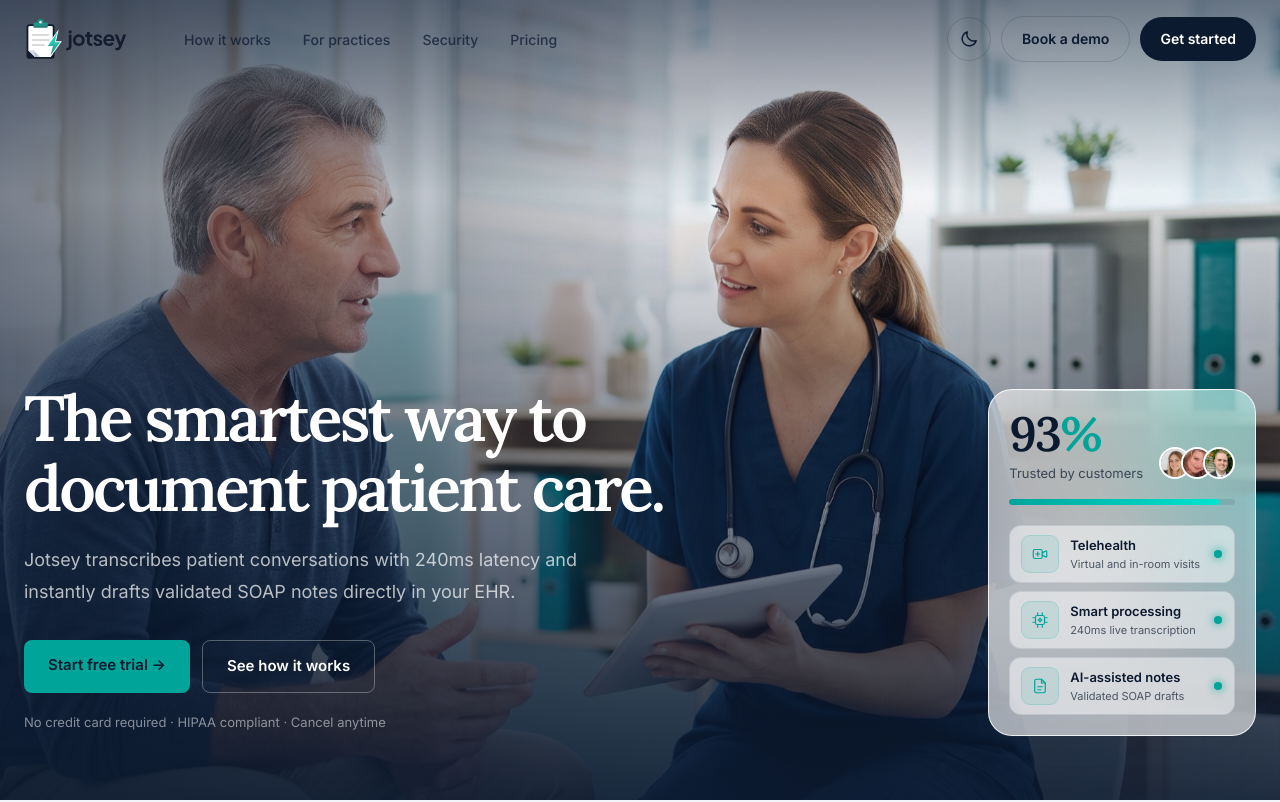
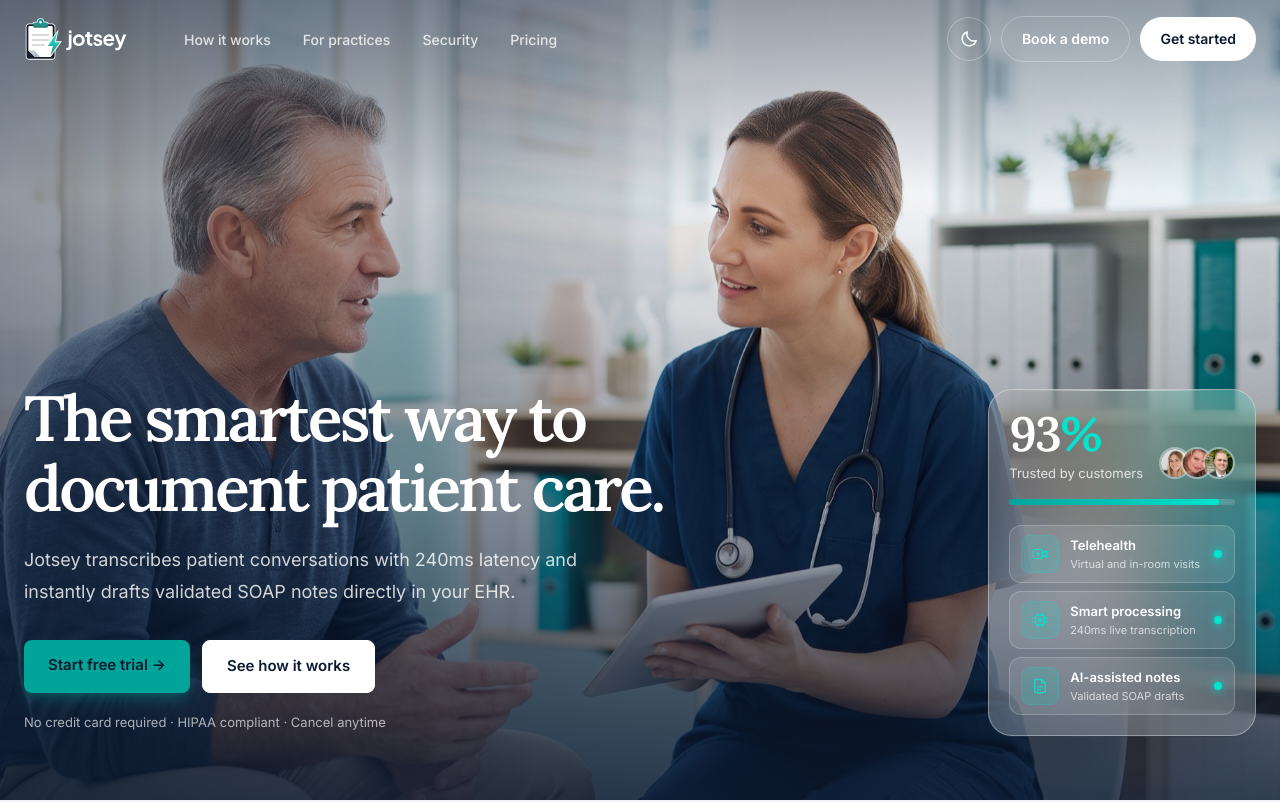
Before and after one commit to sumqdevelopers/Jotsey-landing-page, a React (Vite) app: page / in a window 1280 px wide. Shown: the top 802 px of the page. Built offline with nearby package versions, Linux system fonts and the light colour scheme; the HTML template or start-up script is replaced by a standard one.

Commit message:
Theme-aware hero overlay, CTAs and navbar for light and dark modes

```diff
--- a/src/components/layout/Header.tsx
+++ b/src/components/layout/Header.tsx
@@ -8,16 +8,19 @@ import { cx } from "@/lib/cx"
 
 /** 78px bar + 1px bottom border; keep in sync with `scroll-padding-top` in index.css. */
 const HEADER_HEIGHT = 79
+/** Past this point the bar is opaque enough to take its own theme colours. */
+const SOLID_THRESHOLD = 0.6
 
 export default function Header() {
   const progress = useScrollProgress("hero", HEADER_HEIGHT)
   const { theme } = useThemeContext()
-  // The hero follows the theme too, so the bar is light or dark with the theme at every scroll position.
-  const darkLogo = theme === "dark"
+  // Over the navy hero the bar is see-through, so it stays white in both themes. Once solid it
+  // takes the theme: a light bar with dark text, or a dark bar with light text.
+  const lightBar = progress >= SOLID_THRESHOLD && theme === "light"
 
   return (
     <header
-      className="fixed inset-x-0 top-0 z-50 border-b transition-colors duration-300"
+      className="fixed inset-x-0 top-0 z-50 border-b transition-[background-color,border-color] duration-300"
       style={{
         backgroundColor: `color-mix(in srgb, var(--color-brand-light) ${progress * 90}%, transparent)`,
         borderBottomColor: `color-mix(in srgb, var(--color-ink) ${progress * 10}%, transparent)`,
@@ -27,11 +30,11 @@ export default function Header() {
     >
       <Container className="flex h-[78px] items-center gap-8" wide>
         <a className="relative block h-11 w-[104px] shrink-0" href="#" aria-label="Jotsey home">
-          {/* Both marks stay mounted so the swap crossfades with the theme. */}
+          {/* Both marks stay mounted so the swap crossfades with the bar. */}
           <img
             className={cx(
               "absolute inset-0 size-full transition-opacity duration-300",
-              darkLogo ? "opacity-100" : "opacity-0",
+              lightBar ? "opacity-0" : "opacity-100",
             )}
             src={asset("/brand/jotsey-logo-dark.svg")}
             alt=""
@@ -39,14 +42,17 @@ export default function Header() {
           <img
             className={cx(
               "absolute inset-0 size-full transition-opacity duration-300",
-              darkLogo ? "opacity-0" : "opacity-100",
+              lightBar ? "opacity-100" : "opacity-0",
             )}
             src={asset("/brand/jotsey-logo-light.svg")}
             alt=""
           />
         </a>
         <nav
-          className="hidden flex-1 items-center gap-8 pl-6 text-[14px] font-medium text-ink/75 lg:flex"
+          className={cx(
+            "hidden flex-1 items-center gap-8 pl-6 text-[14px] font-medium transition-colors duration-300 lg:flex",
+            lightBar ? "text-ink/75" : "text-white/80",
+          )}
           aria-label="Primary"
         >
           {navLinks.map((link) => (
@@ -56,15 +62,22 @@ export default function Header() {
           ))}
         </nav>
         <div className="ml-auto flex items-center gap-2.5">
-          <ThemeToggle />
+          <ThemeToggle lightBar={lightBar} />
           <a
-            className="hidden rounded-full border border-ink/15 px-5 py-3 text-sm font-semibold text-ink sm:block"
+            className={cx(
+              "hidden rounded-full border px-5 py-3 text-sm font-semibold transition-colors duration-300 sm:block",
+              lightBar ? "border-ink/15 text-ink" : "border-white/30 text-white",
+            )}
             href="#contact"
           >
             Book a demo
           </a>
           <a
-            className="rounded-full bg-emphasis px-5 py-3 text-sm font-semibold text-white"
+            className={cx(
+              "rounded-full px-5 py-3 text-sm font-semibold transition-colors duration-300",
+              // solid white over the hero; the theme's emphasis fill once the bar is solid
+              progress >= SOLID_THRESHOLD ? "bg-emphasis text-white" : "bg-white text-brand-navy",
+            )}
             href="#pricing"
           >
             Get started
--- a/src/components/layout/ThemeToggle.tsx
+++ b/src/components/layout/ThemeToggle.tsx
@@ -1,13 +1,21 @@
 import { useThemeContext } from "@/hooks/useThemeContext"
 import { cx } from "@/lib/cx"
 
-export default function ThemeToggle() {
+interface ThemeToggleProps {
+  /** True once the header has turned into a light bar; otherwise it sits over something dark. */
+  lightBar: boolean
+}
+
+export default function ThemeToggle({ lightBar }: ThemeToggleProps) {
   const { theme, toggleTheme } = useThemeContext()
   const isDark = theme === "dark"
 
   return (
     <button
-      className="relative grid size-11 place-items-center overflow-hidden rounded-full border border-ink/15 text-ink"
+      className={cx(
+        "relative grid size-11 place-items-center overflow-hidden rounded-full border transition-colors duration-300",
+        lightBar ? "border-ink/15 text-ink" : "border-white/30 text-white",
+      )}
       type="button"
       onClick={toggleTheme}
       aria-label={isDark ? "Switch to light theme" : "Switch to dark theme"}
--- a/src/index.css
+++ b/src/index.css
@@ -8,6 +8,9 @@
     @slot;
   }
 }
+
+/* `dark:` follows the theme toggle (html[data-theme="dark"]), not only the OS setting. */
+@custom-variant dark (&:where([data-theme="dark"], [data-theme="dark"] *));
 
 @theme {
   --font-sans: 'Inter', system-ui, -apple-system, BlinkMacSystemFont, 'Segoe UI', Roboto, sans-serif;
--- a/src/sections/hero/Hero.tsx
+++ b/src/sections/hero/Hero.tsx
@@ -17,12 +17,22 @@ export default function Hero() {
           alt=""
           fetchPriority="high"
         />
-        {/* scrims: navbar legibility at the top, text and card legibility at the bottom */}
-        <div className="absolute inset-x-0 top-0 h-48 bg-linear-to-b from-brand-navy/55 to-transparent" />
-        <div className="absolute inset-0 bg-linear-to-t from-brand-navy/90 via-brand-navy/45 via-40% to-transparent to-75%" />
-        <div className="absolute inset-0 bg-linear-to-r from-brand-navy/55 via-brand-navy/5 via-50% to-transparent" />
-        {/* on narrow screens the text sits over the faces, so darken the whole photo */}
-        <div className="absolute inset-0 bg-brand-navy/45 lg:hidden" />
+        {/* Navy scrims keep the navbar, text and card legible over the photo: lighter in the
+            light theme, deeper in the dark one. Both sets are stacked and crossfaded, since
+            gradients themselves can't transition. */}
+        <div className="absolute inset-0 transition-opacity duration-500 dark:opacity-0">
+          <div className="absolute inset-x-0 top-0 h-48 bg-linear-to-b from-brand-navy/40 to-transparent" />
+          <div className="absolute inset-0 bg-linear-to-t from-brand-navy/80 via-brand-navy/30 via-40% to-transparent to-75%" />
+          <div className="absolute inset-0 bg-linear-to-r from-brand-navy/45 via-brand-navy/5 via-50% to-transparent" />
+          {/* on narrow screens the text sits over the faces, so tint the whole photo */}
+          <div className="absolute inset-0 bg-brand-navy/40 lg:hidden" />
+        </div>
+        <div className="absolute inset-0 opacity-0 transition-opacity duration-500 dark:opacity-100">
+          <div className="absolute inset-x-0 top-0 h-48 bg-linear-to-b from-brand-navy/70 to-transparent" />
+          <div className="absolute inset-0 bg-linear-to-t from-brand-navy via-brand-navy/60 via-40% to-brand-navy/15 to-75%" />
+          <div className="absolute inset-0 bg-linear-to-r from-brand-navy/65 via-brand-navy/15 via-50% to-transparent" />
+          <div className="absolute inset-0 bg-brand-navy/55 lg:hidden" />
+        </div>
       </div>
 
       <Container
@@ -37,25 +47,25 @@ export default function Hero() {
             The smartest way to
             <span className="mt-2 block">document patient care.</span>
           </h1>
-          <p className="mt-6 max-w-[560px] text-base leading-7 text-white/70 md:text-lg md:leading-8">
+          <p className="mt-6 max-w-[560px] text-base leading-7 text-white/80 md:text-lg dark:text-white/70 md:leading-8">
             Jotsey transcribes patient conversations with 240ms latency and
             instantly drafts validated SOAP notes directly in your EHR.
           </p>
           <div className="mt-8 flex flex-wrap gap-3">
             <a
-              className="rounded-lg bg-accent-teal px-6 py-3.5 text-[15px] font-semibold text-brand-navy"
+              className="rounded-lg bg-accent-teal px-6 py-3.5 text-[15px] font-semibold text-brand-navy shadow-lg shadow-accent-teal/30 dark:bg-accent-teal/85 dark:shadow-black/40"
               href="#pricing"
             >
               Start free trial <ArrowIcon />
             </a>
             <a
-              className="rounded-lg border border-white/30 px-6 py-3.5 text-[15px] font-semibold"
+              className="rounded-lg border border-white bg-white px-6 py-3.5 text-[15px] font-semibold text-brand-navy dark:border-white/30 dark:bg-white/5 dark:text-white dark:backdrop-blur-md"
               href="#how"
             >
               See how it works
             </a>
           </div>
-          <p className="mt-5 text-[13px] text-white/50">
+          <p className="mt-5 text-[13px] text-white/65 dark:text-white/50">
             No credit card required · HIPAA compliant · Cancel anytime
           </p>
         </div>
--- a/src/sections/hero/TrustCard.tsx
+++ b/src/sections/hero/TrustCard.tsx
@@ -4,12 +4,12 @@ import HighlightIcon from "@/sections/hero/HighlightIcon"
 export default function TrustCard() {
   return (
     <aside
-      className="relative w-full max-w-[330px] overflow-hidden rounded-3xl border border-white/80 bg-white/60 p-5 shadow-2xl shadow-brand-navy/15 backdrop-blur-2xl dark:border-white/20 dark:bg-white/10 dark:shadow-black/30 lg:justify-self-end"
+      className="relative w-full max-w-[330px] overflow-hidden rounded-3xl border border-white/35 bg-white/20 p-5 shadow-2xl shadow-black/20 backdrop-blur-2xl dark:border-white/15 dark:bg-white/[0.07] dark:shadow-black/40 lg:justify-self-end"
       aria-label="Why clinicians choose Jotsey"
     >
       {/* light catching the top edge + ambient glow */}
       <div
-        className="pointer-events-none absolute inset-x-8 top-0 h-px bg-linear-to-r from-transparent via-white to-transparent dark:via-white/70"
+        className="pointer-events-none absolute inset-x-8 top-0 h-px bg-linear-to-r from-transparent via-white/70 to-transparent"
         aria-hidden="true"
       />
       <div
@@ -19,16 +19,16 @@ export default function TrustCard() {
 
       <div className="relative flex items-end justify-between gap-4">
         <div>
-          <p className="font-display text-5xl font-semibold leading-none tracking-[-0.04em] text-ink">
+          <p className="font-display text-5xl font-semibold leading-none tracking-[-0.04em] text-white">
             {trustScore.percent}
-            <span className="text-accent-teal dark:text-accent-cyan">%</span>
+            <span className="text-accent-cyan">%</span>
           </p>
-          <p className="mt-1.5 text-[13px] text-brand-slate/80 dark:text-white/70">{trustScore.label}</p>
+          <p className="mt-1.5 text-[13px] text-white/80 dark:text-white/70">{trustScore.label}</p>
         </div>
         <div className="flex -space-x-2.5 pb-1" aria-hidden="true">
           {trustScore.avatars.map((avatar) => (
             <img
-              className="size-8 rounded-full border-2 border-white object-cover dark:border-white/30"
+              className="size-8 rounded-full border-2 border-white/40 object-cover dark:border-white/25"
               key={avatar}
               src={avatar}
               alt=""
@@ -38,7 +38,7 @@ export default function TrustCard() {
       </div>
 
       <div
-        className="relative mt-4 h-1.5 overflow-hidden rounded-full bg-ink/10 dark:bg-white/10"
+        className="relative mt-4 h-1.5 overflow-hidden rounded-full bg-white/15 dark:bg-white/10"
         role="meter"
         aria-label={trustScore.label}
         aria-valuemin={0}
@@ -54,18 +54,18 @@ export default function TrustCard() {
       <ul className="relative mt-5 flex flex-col gap-2">
         {heroHighlights.map((highlight) => (
           <li
-            className="flex items-center gap-3 rounded-xl border border-ink/10 bg-white/50 px-3 py-2.5 dark:border-white/10 dark:bg-white/5"
+            className="flex items-center gap-3 rounded-xl border border-white/20 bg-white/10 px-3 py-2.5 dark:border-white/10 dark:bg-white/5"
             key={highlight.title}
           >
-            <span className="grid size-9 shrink-0 place-items-center rounded-lg bg-accent-teal/10 text-accent-teal ring-1 ring-accent-teal/25 dark:bg-accent-cyan/15 dark:text-accent-cyan dark:ring-accent-cyan/30">
+            <span className="grid size-9 shrink-0 place-items-center rounded-lg bg-accent-cyan/15 text-accent-cyan ring-1 ring-accent-cyan/30">
               <HighlightIcon name={highlight.icon} />
             </span>
             <span className="min-w-0 flex-1">
-              <span className="block text-[13px] font-semibold text-ink">{highlight.title}</span>
-              <span className="block text-[11px] text-brand-slate/75 dark:text-white/60">{highlight.detail}</span>
+              <span className="block text-[13px] font-semibold text-white">{highlight.title}</span>
+              <span className="block text-[11px] text-white/70 dark:text-white/60">{highlight.detail}</span>
             </span>
             <span
-              className="size-2 shrink-0 rounded-full bg-accent-teal shadow-[0_0_10px_var(--color-accent-teal)] dark:bg-accent-cyan dark:shadow-[0_0_10px_var(--color-accent-cyan)]"
+              className="size-2 shrink-0 rounded-full bg-accent-cyan shadow-[0_0_10px_var(--color-accent-cyan)]"
               aria-hidden="true"
             />
           </li>
```
